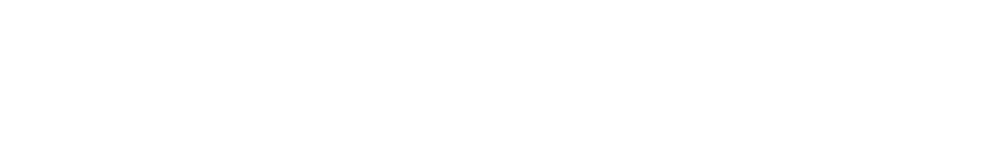
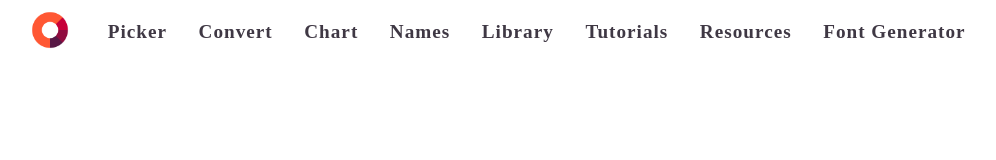
Before and after one commit to tahir-madni/htmlcolors-website, a plain HTML site: page index.html in a window 1280 px wide. Shown: the whole page, without its empty margins (145-1141 px from the left). Drawn offline with Linux system fonts and the light colour scheme; a web font is replaced by a local one.

Commit message:
add navbar

```diff
--- a/index.html
+++ b/index.html
@@ -4,7 +4,34 @@
     <meta charset="UTF-8" />
     <meta name="viewport" content="width=device-width, initial-scale=1.0" />
     <title>Shades of Pink – HTML Color Codes</title>
+    <link rel="preconnect" href="https://fonts.googleapis.com" />
+    <link rel="preconnect" href="https://fonts.gstatic.com" crossorigin />
+    <link
+      href="https://db.onlinewebfonts.com/c/4679956de12dd2d8fc06ed0333e1d21b?family=Proxima+Soft"
+      rel="stylesheet"
+    />
     <link rel="stylesheet" href="style.css" />
   </head>
-  <body></body>
+  <body>
+    <header>
+      <nav>
+        <ul>
+          <li>
+            <img
+              src="./assets/media/logo.png"
+              alt="Logo"
+            />
+          </li>
+          <li><a href="">Picker</a></li>
+          <li><a href="">Convert</a></li>
+          <li><a href="">Chart</a></li>
+          <li><a href="">Names</a></li>
+          <li><a href="">Library</a></li>
+          <li><a href="">Tutorials</a></li>
+          <li><a href="">Resources</a></li>
+          <li><a href="">Font Generator</a></li>
+        </ul>
+      </nav>
+    </header>
+  </body>
 </html>
--- a/style.css
+++ b/style.css
@@ -0,0 +1,29 @@
+* {
+  margin: 0;
+  padding: 0;
+  box-sizing: border-box;
+  font-family: "Proxima Soft";
+  color: #3f3844;
+}
+nav > ul {
+  display: flex;
+  flex-direction: row;
+  justify-content: space-around;
+  align-items: center;
+  list-style-type: none;
+  padding: 0.2em 8em;
+  font-weight: 700;
+  font-size: 1.2em;
+  letter-spacing: 1px;
+}
+nav img {
+  width: 2.7em;
+  aspect-ratio: 1/1;
+}
+nav a {
+  text-decoration: none;
+  transition: all 0.2s ease-in;
+  &:hover {
+    color: #ff5733;
+  }
+}
```
Also changed, not shown: assets/media/logo.png (added).
